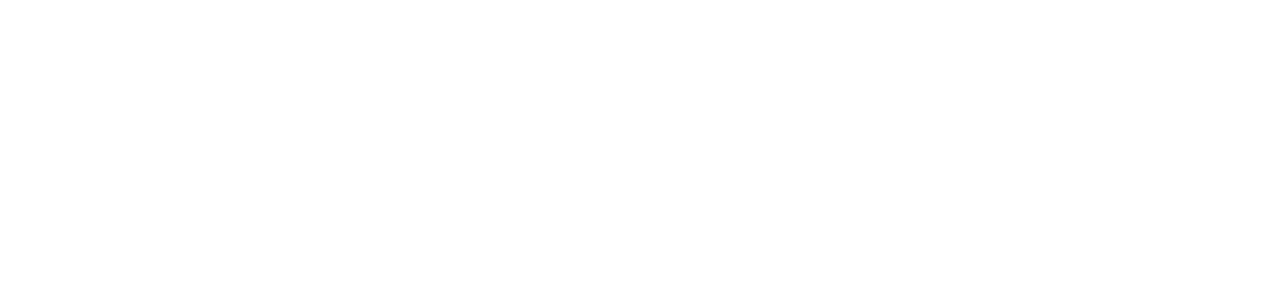
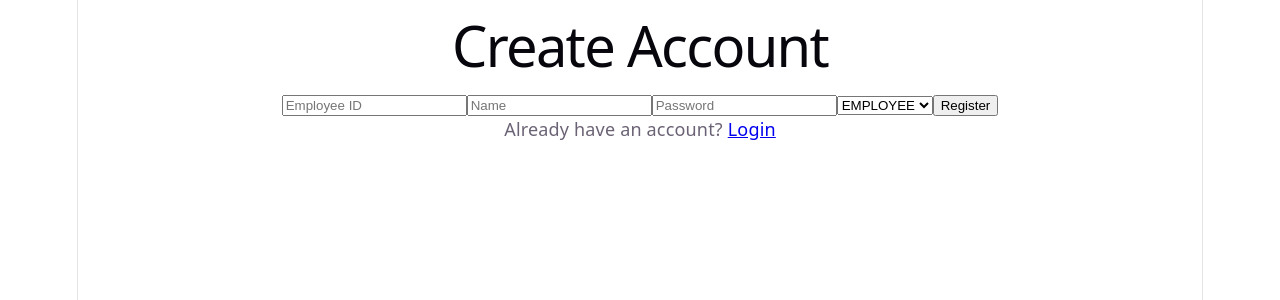
Before and after one commit to tanmaytiwari-339/ContextFlow-AI, a React app in the folder frontend/: page /register in a window 1280 px wide. Before the commit this address had no page. Shown: the top 300 px of the page. Built offline with nearby package versions, Linux system fonts and the light colour scheme; the HTML template or start-up script is replaced by a standard one.

Commit message:
Implemented login and register UI screens

```diff
--- /dev/null
+++ b/frontend/src/components/auth/LoginForm.jsx
@@ -0,0 +1,47 @@
+import { Link } from "react-router-dom";
+
+function LoginForm() {
+  return (
+    <div className="bg-white p-8 rounded-xl shadow-lg w-[400px]">
+      <h1 className="text-3xl font-bold mb-2">
+        ContextFlow AI
+      </h1>
+
+      <p className="text-gray-500 mb-6">
+        Enterprise Knowledge Intelligence Platform
+      </p>
+
+      <form className="space-y-4">
+        <input
+          type="text"
+          placeholder="Employee ID"
+          className="w-full border rounded-lg p-3"
+        />
+
+        <input
+          type="password"
+          placeholder="Password"
+          className="w-full border rounded-lg p-3"
+        />
+
+        <button
+          className="w-full bg-indigo-600 text-white py-3 rounded-lg"
+        >
+          Login
+        </button>
+      </form>
+
+      <p className="mt-4 text-center">
+        Don't have an account?{" "}
+        <Link
+          to="/register"
+          className="text-indigo-600 font-semibold"
+        >
+          Register
+        </Link>
+      </p>
+    </div>
+  );
+}
+
+export default LoginForm;
--- /dev/null
+++ b/frontend/src/components/auth/RegisterForm.jsx
@@ -0,0 +1,54 @@
+import { Link } from "react-router-dom";
+
+function RegisterForm() {
+  return (
+    <div className="bg-white p-8 rounded-xl shadow-lg w-[450px]">
+      <h1 className="text-3xl font-bold mb-6">
+        Create Account
+      </h1>
+
+      <form className="space-y-4">
+        <input
+          type="text"
+          placeholder="Employee ID"
+          className="w-full border rounded-lg p-3"
+        />
+
+        <input
+          type="text"
+          placeholder="Name"
+          className="w-full border rounded-lg p-3"
+        />
+
+        <input
+          type="password"
+          placeholder="Password"
+          className="w-full border rounded-lg p-3"
+        />
+
+        <select className="w-full border rounded-lg p-3">
+          <option>EMPLOYEE</option>
+          <option>ADMIN</option>
+        </select>
+
+        <button
+          className="w-full bg-indigo-600 text-white py-3 rounded-lg"
+        >
+          Register
+        </button>
+      </form>
+
+      <p className="mt-4 text-center">
+        Already have an account?{" "}
+        <Link
+          to="/"
+          className="text-indigo-600 font-semibold"
+        >
+          Login
+        </Link>
+      </p>
+    </div>
+  );
+}
+
+export default RegisterForm;
--- a/frontend/src/main.jsx
+++ b/frontend/src/main.jsx
@@ -1,6 +1,7 @@
 import ReactDOM from "react-dom/client";
 import { BrowserRouter } from "react-router-dom";
 import App from "./App";
+import "./index.css";
 
 ReactDOM.createRoot(document.getElementById("root")).render(
   <BrowserRouter>
--- /dev/null
+++ b/frontend/src/pages/auth/LoginPage.jsx
@@ -0,0 +1,11 @@
+import LoginForm from "../../components/auth/LoginForm";
+
+function LoginPage() {
+  return (
+    <div className="min-h-screen flex items-center justify-center bg-slate-100">
+      <LoginForm />
+    </div>
+  );
+}
+
+export default LoginPage;
--- /dev/null
+++ b/frontend/src/pages/auth/RegisterPage.jsx
@@ -0,0 +1,11 @@
+import RegisterForm from "../../components/auth/RegisterForm";
+
+function RegisterPage() {
+  return (
+    <div className="min-h-screen flex items-center justify-center bg-slate-100">
+      <RegisterForm />
+    </div>
+  );
+}
+
+export default RegisterPage;
--- a/frontend/src/routes/AppRoutes.jsx
+++ b/frontend/src/routes/AppRoutes.jsx
@@ -1,11 +1,12 @@
 import { Routes, Route } from "react-router-dom";
+import LoginPage from "../pages/auth/LoginPage";
+import RegisterPage from "../pages/auth/RegisterPage";
 
 function AppRoutes() {
   return (
     <Routes>
-      <Route path="/" element={<h1>Dashboard</h1>} />
-      <Route path="/login" element={<h1>Login</h1>} />
-      <Route path="/upload" element={<h1>Upload</h1>} />
+      <Route path="/" element={<LoginPage />} />
+      <Route path="/register" element={<RegisterPage />} />
     </Routes>
   );
 }
```
